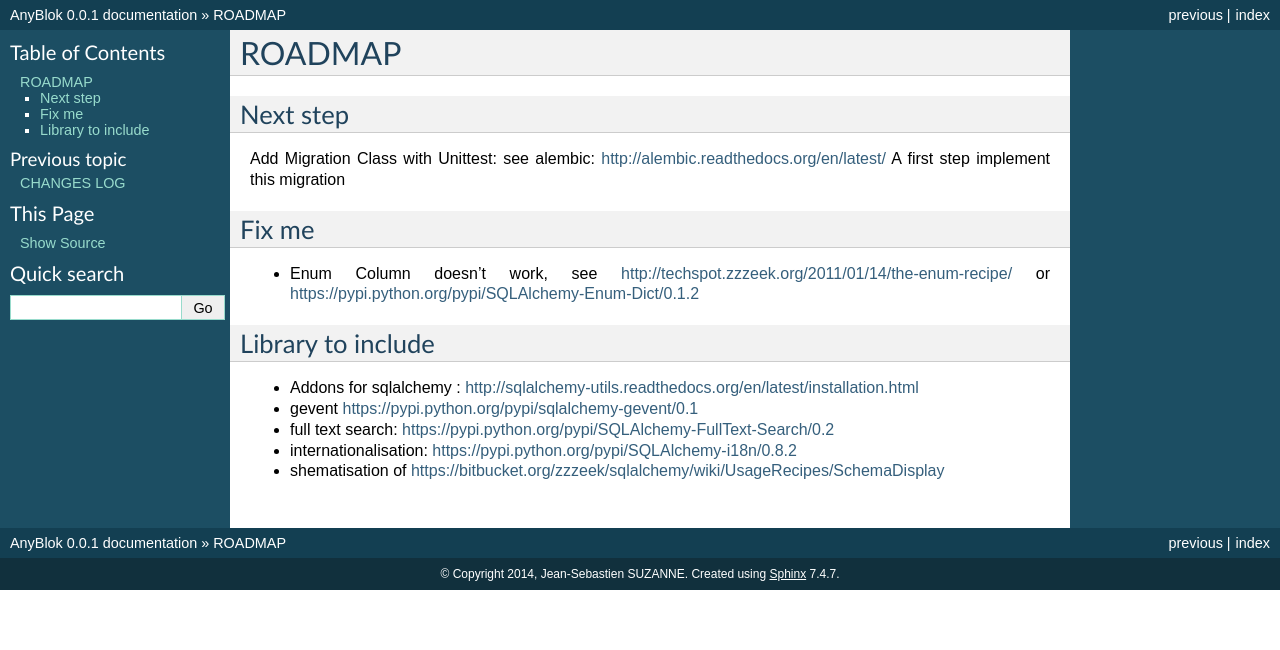
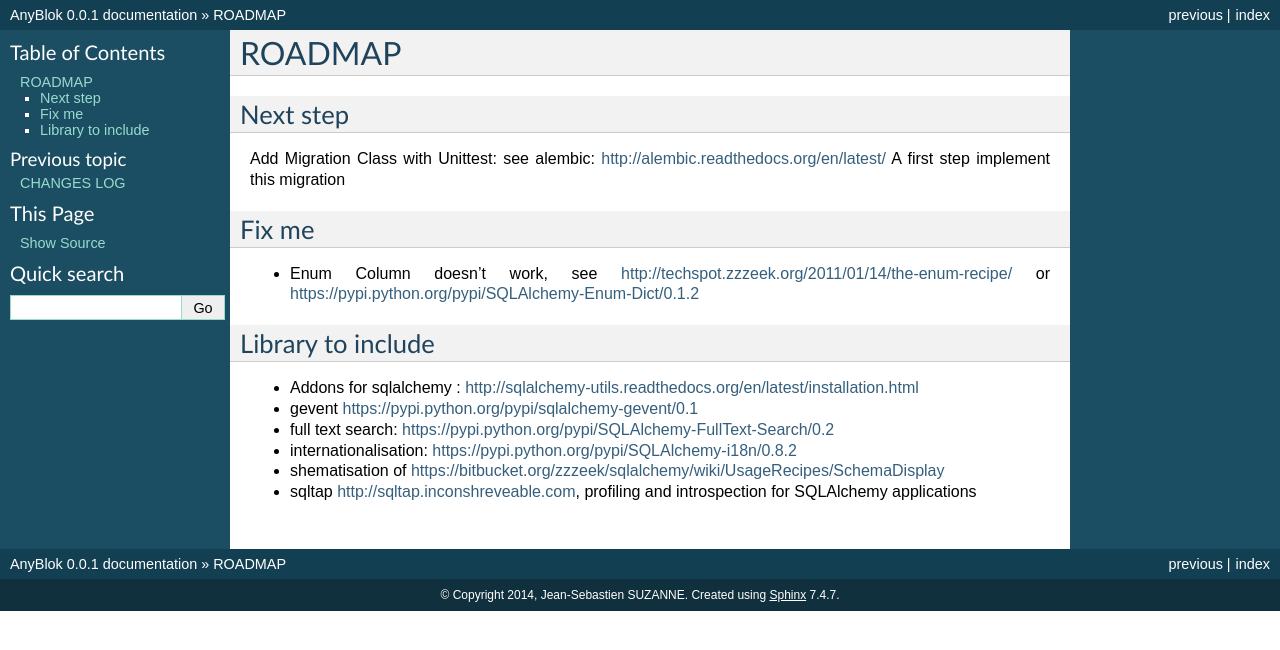
Before and after one commit to AnyBlok/AnyBlok, a Sphinx documentation site: the page built from doc/ROADMAP.rst, in a window 1280 px wide. Shown: the top 650 px of the page. Built offline with Sphinx 7.4.7, drawn with Linux system fonts in a browser that asks for light colours.

```diff
--- a/doc/ROADMAP.rst
+++ b/doc/ROADMAP.rst
@@ -22,3 +22,4 @@
 * full text search: https://pypi.python.org/pypi/SQLAlchemy-FullText-Search/0.2
 * internationalisation: https://pypi.python.org/pypi/SQLAlchemy-i18n/0.8.2
 * shematisation of https://bitbucket.org/zzzeek/sqlalchemy/wiki/UsageRecipes/SchemaDisplay
+* sqltap http://sqltap.inconshreveable.com, profiling and introspection for SQLAlchemy applications
```
Also changed, not shown: 1 other file.
